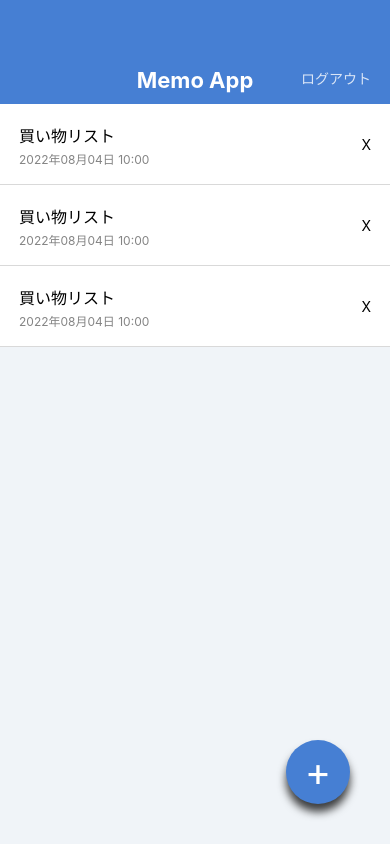
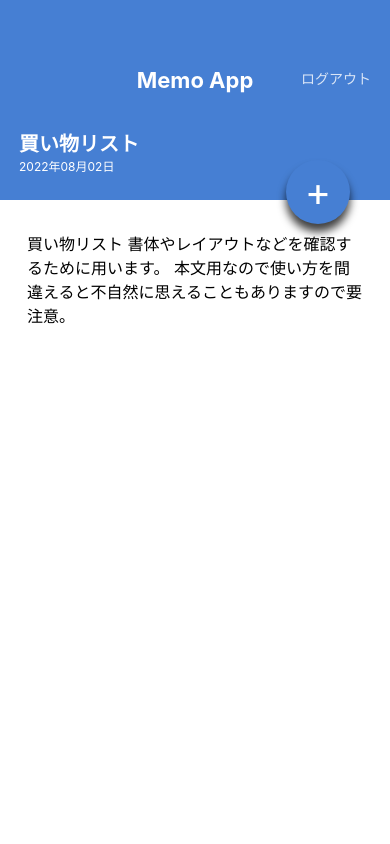
Before and after one commit to sak-tkd/MemoApp, a React Native app: screen / in a window 390 px wide. Built offline with nearby package versions, Linux system fonts and the light colour scheme.

Commit message:
Create MemoDetailScreen

```diff
--- a/App.jsx
+++ b/App.jsx
@@ -1,23 +1,10 @@
 import React from 'react';
-import { StyleSheet, View } from 'react-native';
 
-import AppBar from './src/components/AppBar';
-import MemoList from './src/components/MemoList';
-import CircleButton from './src/components/CircleButton';
+import MemoListScreen from './src/screens/MemoListScreen';
+import MemoDetailScreen from './src/screens/MemoDetailScreen';
 
 export default function App() {
 	return (
-		<View style={styles.container}>
-			<AppBar />
-			<MemoList />
-			<CircleButton>+</CircleButton>
-		</View>
+		<MemoDetailScreen />
 	);
 }
-
-const styles = StyleSheet.create({
-	container: {
-		flex: 1,
-		backgroundColor: '#F0F4F8',
-	},
-});
--- a/src/components/CircleButton.jsx
+++ b/src/components/CircleButton.jsx
@@ -1,11 +1,11 @@
 import React from 'react';
 import { View, Text, StyleSheet } from 'react-native';
-import { string } from 'prop-types';
+import { string, shape } from 'prop-types';
 
 export default function CircleButton(props) {
-    const { children } = props;
+    const { children, style } = props;
     return (
-        <View style={styles.circleButton}>
+        <View style={[styles.circleButton, style]}>
             <Text style={styles.circleButtonLabel}>{children}</Text>
         </View>
 
@@ -14,12 +14,13 @@
 
 CircleButton.prototype = {
     children: string.isRequired,
+	style: shape(),
 }
 
 // 必須にしない場合は下記が必要?
-// CircleButton.defaultProps = {
-//     children: '',
-// }
+CircleButton.defaultProps = {
+    style: null,
+}
 
 
 const styles = StyleSheet.create({
--- /dev/null
+++ b/src/screens/MemoDetailScreen.jsx
@@ -0,0 +1,58 @@
+import React from 'react';
+import { View, ScrollView, Text, StyleSheet } from 'react-native';
+
+import AppBar from '../components/AppBar';
+import CircleButton from '../components/CircleButton';
+
+export default function MemoDetailScreen() {
+    return (
+        <View style={styles.container}>
+            <AppBar />
+            <View style={styles.memoHeader}>
+                <Text style={styles.memoTitle}>買い物リスト</Text>
+                <Text style={styles.memoDate}>2022年08月02日</Text>
+            </View>
+            <ScrollView style={styles.memoBody}>
+                <Text style={styles.memoText}>
+                    買い物リスト
+                    書体やレイアウトなどを確認するために用います。
+                    本文用なので使い方を間違えると不自然に思えることもありますので要注意。
+                </Text>
+            </ScrollView>
+            <CircleButton style={{ top: 160, bottom: 'auto' }}>+</CircleButton>
+        </View>
+    );
+}
+
+const styles = StyleSheet.create({
+    container: {
+        flex: 1,
+        backgroundColor: '#FFFFFF'
+    },
+    memoHeader: {
+        backgroundColor: '#467FD3',
+        height: 96,
+        justifyContent: 'center',
+        paddingVertical: 24,
+        paddingHorizontal: 19
+    },
+    memoTitle: {
+        color: '#FFFFFF',
+        fontSize: 20,
+        lineHeight: 30,
+        fontWeight: 'bold'
+    },
+    memoDate: {
+        color: '#FFFFFF',
+        fontSize: 12,
+        lineHeight: 16
+    },
+    memoBody: {
+        paddingVertical: 32,
+        paddingHorizontal: 27
+    },
+    memoText: {
+        fontSize: 16,
+        lineHeight: 24,
+    }
+});
--- /dev/null
+++ b/src/screens/MemoListScreen.jsx
@@ -0,0 +1,23 @@
+import React from 'react';
+import { View, StyleSheet } from 'react-native';
+
+import AppBar from '../components/AppBar';
+import MemoList from '../components/MemoList';
+import CircleButton from '../components/CircleButton';
+
+export default function MemoListScreen() {
+	return (
+		<View style={styles.container}>
+			<AppBar />
+			<MemoList />
+			<CircleButton>+</CircleButton>
+		</View>
+	);
+}
+
+const styles = StyleSheet.create({
+	container: {
+		flex: 1,
+		backgroundColor: '#F0F4F8',
+	}
+});
```
